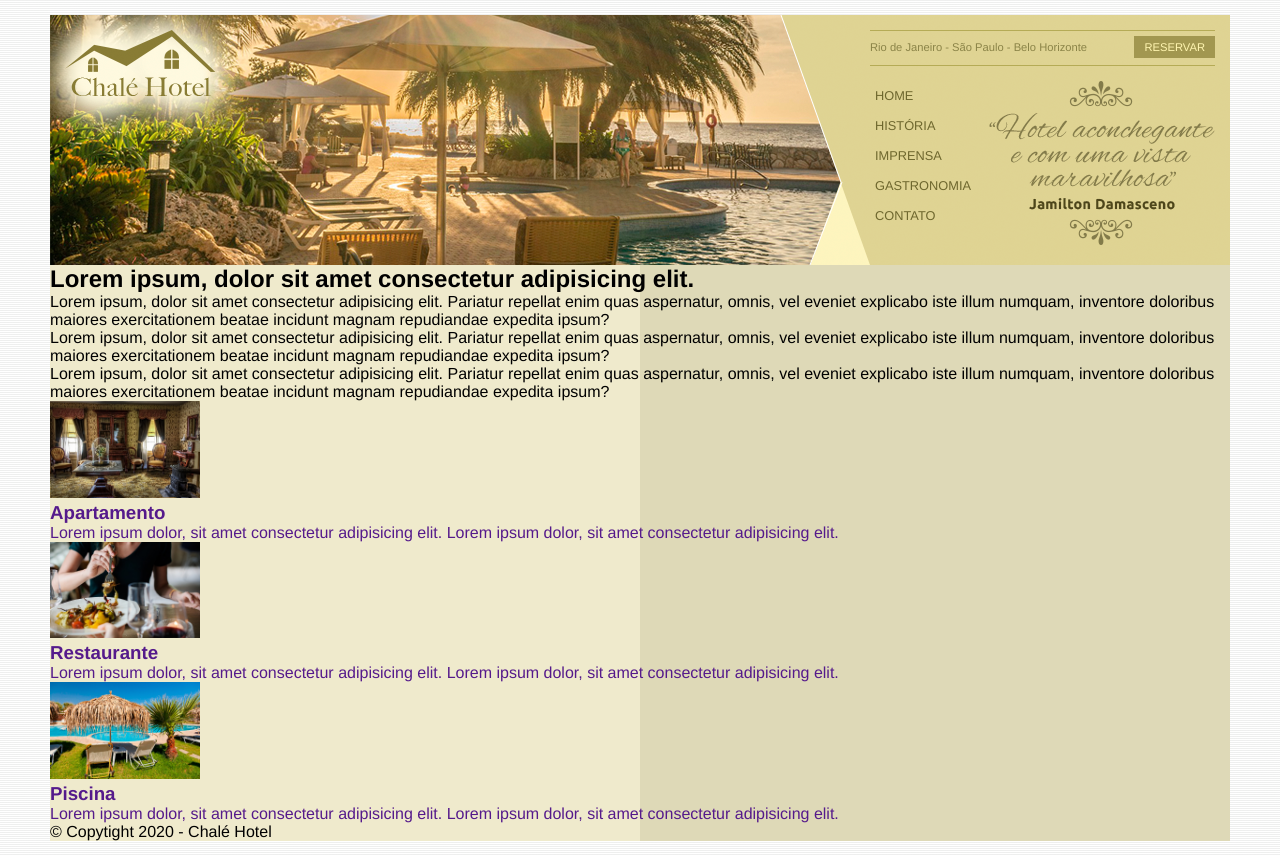
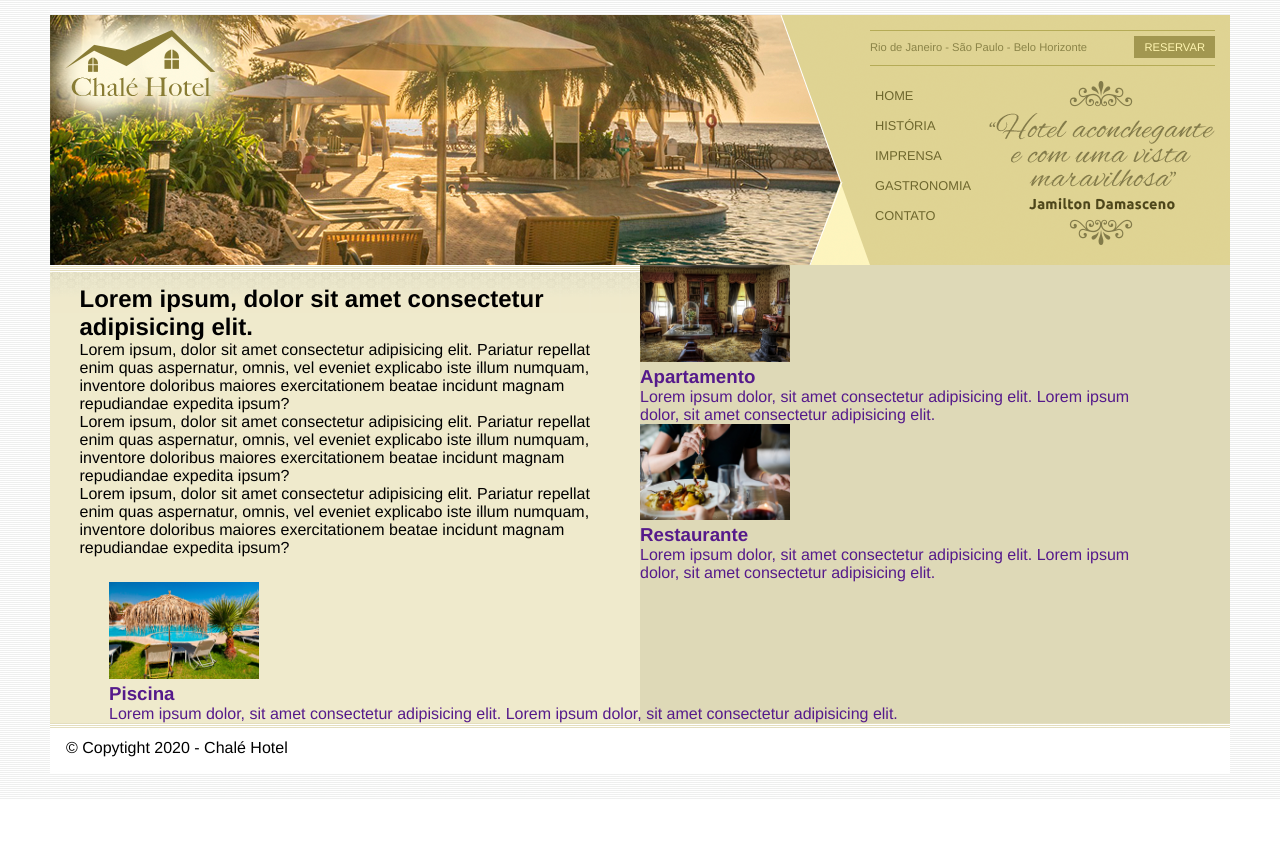
Before and after one commit to ThiagoLimaC/microprojeto-css-ChaleHotel, a plain HTML site: page index.html in a window 1280 px wide. After the commit the page ends 800 px from the top, so only its background shows below. Drawn offline with Linux system fonts and the light colour scheme.

Commit message:
Add styles for main area and footer in estilo.css

```diff
--- a/css/estilo.css
+++ b/css/estilo.css
@@ -121,3 +121,21 @@ ul#navegacao {
 }
 
 /* Area de conteudos */
+
+#area-principal {
+    float: left;
+    width: 50%;
+    background: url(../imagens/bg-area-principal.png) top left repeat-x;
+    padding: 20px 0;
+}
+
+.conteudo {
+    margin: 0 auto;
+    width: 90%;
+}
+
+#rodape {
+    clear: both;
+    padding: 16px;
+    background: #fff url(../imagens/bg-rodape.png) top repeat-x;
+}
```
